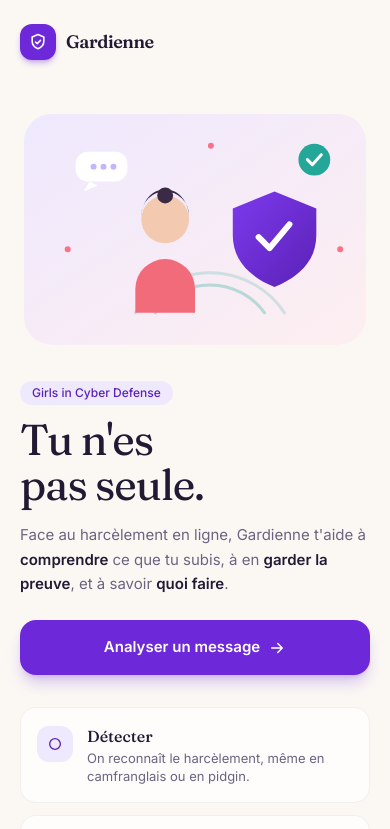
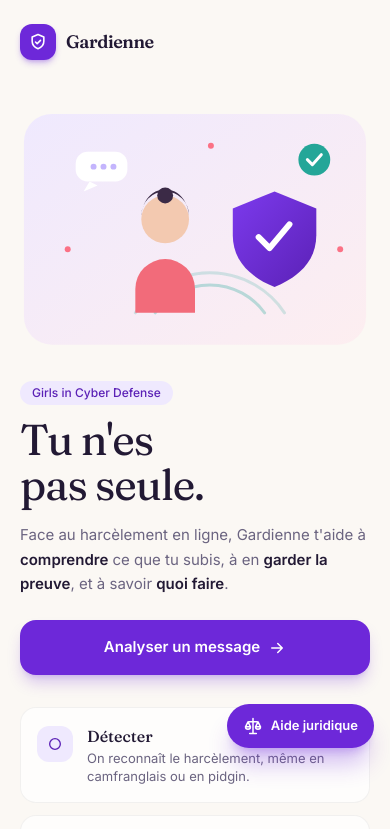
Before and after one commit to zoom-BT/Gardienne, a Next.js app: page / in a window 390 px wide. Shown: the top 829 px of the page. Built offline with nearby package versions, Linux system fonts and the light colour scheme.

Commit message:
fix(ui): assistant en position fixe (plein écran mobile, flottant desktop)

```diff
--- a/src/components/AssistantJuridique.tsx
+++ b/src/components/AssistantJuridique.tsx
@@ -89,7 +89,7 @@
           onClick={() => setOuvert(true)}
           aria-label="Ouvrir l'assistant juridique"
           data-noprint
-          className="absolute bottom-24 right-4 z-20 flex items-center gap-2 rounded-full bg-brand px-4 py-3 text-white shadow-xl shadow-brand/30 transition-transform active:scale-95 lg:bottom-6"
+          className="fixed bottom-24 right-4 z-40 flex items-center gap-2 rounded-full bg-brand px-4 py-3 text-white shadow-xl shadow-brand/30 transition-transform active:scale-95 lg:bottom-6 lg:right-6"
         >
           <svg width="20" height="20" viewBox="0 0 24 24" fill="none" stroke="currentColor" strokeWidth="1.8" strokeLinecap="round" strokeLinejoin="round">
             <path d="M12 3v18M7 7h10M6 7l-3 6h6L6 7Zm12 0-3 6h6l-3-6ZM3 13a3 3 0 0 0 6 0M15 13a3 3 0 0 0 6 0M8 21h8" />
@@ -100,7 +100,7 @@
 
       {/* Panneau de chat */}
       {ouvert && (
-        <div className="absolute inset-0 z-30 flex flex-col bg-cream lg:inset-auto lg:bottom-6 lg:right-6 lg:h-[560px] lg:max-h-[80vh] lg:w-[380px] lg:overflow-hidden lg:rounded-3xl lg:border lg:border-black/10 lg:shadow-2xl">
+        <div className="fixed inset-0 z-40 flex flex-col bg-cream lg:inset-auto lg:bottom-6 lg:right-6 lg:h-[560px] lg:max-h-[80vh] lg:w-[380px] lg:overflow-hidden lg:rounded-3xl lg:border lg:border-black/10 lg:shadow-2xl">
           {/* En-tête */}
           <header className="flex items-center justify-between border-b border-black/5 bg-white px-4 py-3">
             <div className="flex items-center gap-2.5">
```
